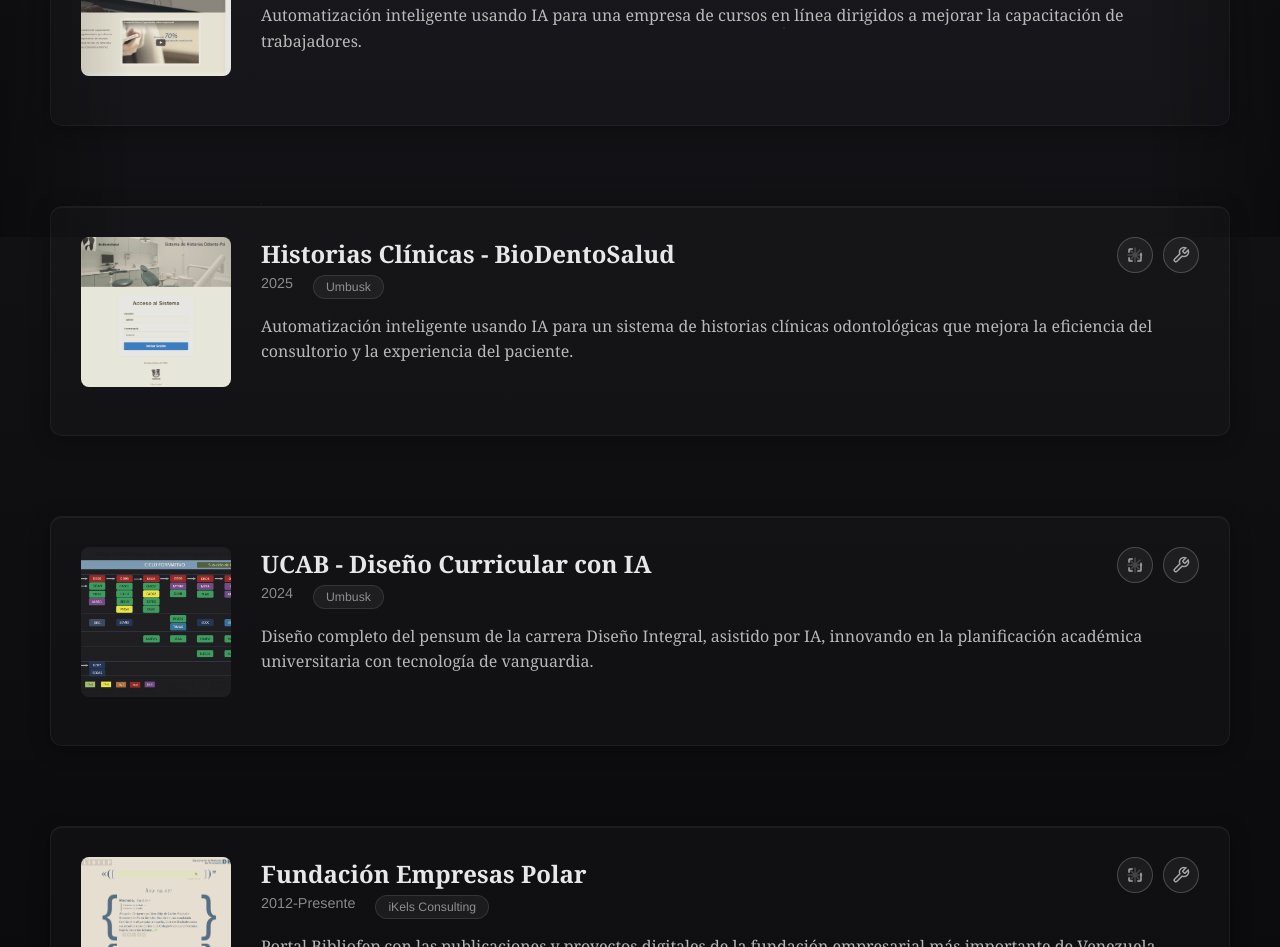
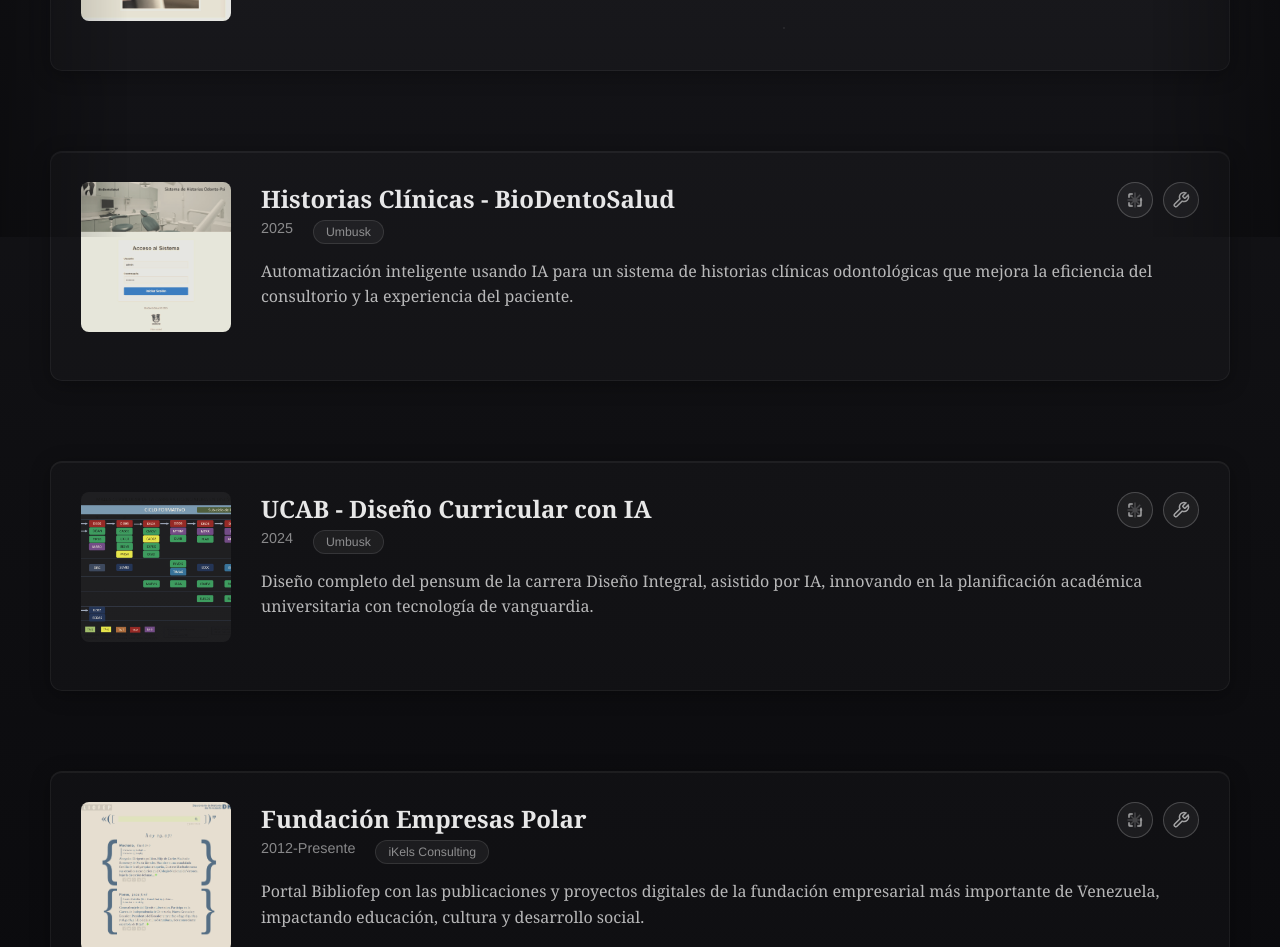
Before and after one commit to umbusk1/umbusksite, a website: page frontend/Arqueologia.html in a window 1280 px wide. Shown: the part 563-1510 px from the top of the page. Drawn offline with Linux system fonts and the light colour scheme.

Commit message:
Add files via upload

```diff
--- a/frontend/Arqueologia.html
+++ b/frontend/Arqueologia.html
@@ -56,7 +56,7 @@
         /* Contenedor de estratos */
         .strata-container {
             position: relative;
-            top: 55px;
+            top: 0;
             max-width: 1200px;
             margin: 0 auto;
             padding: 0 10px;
```
